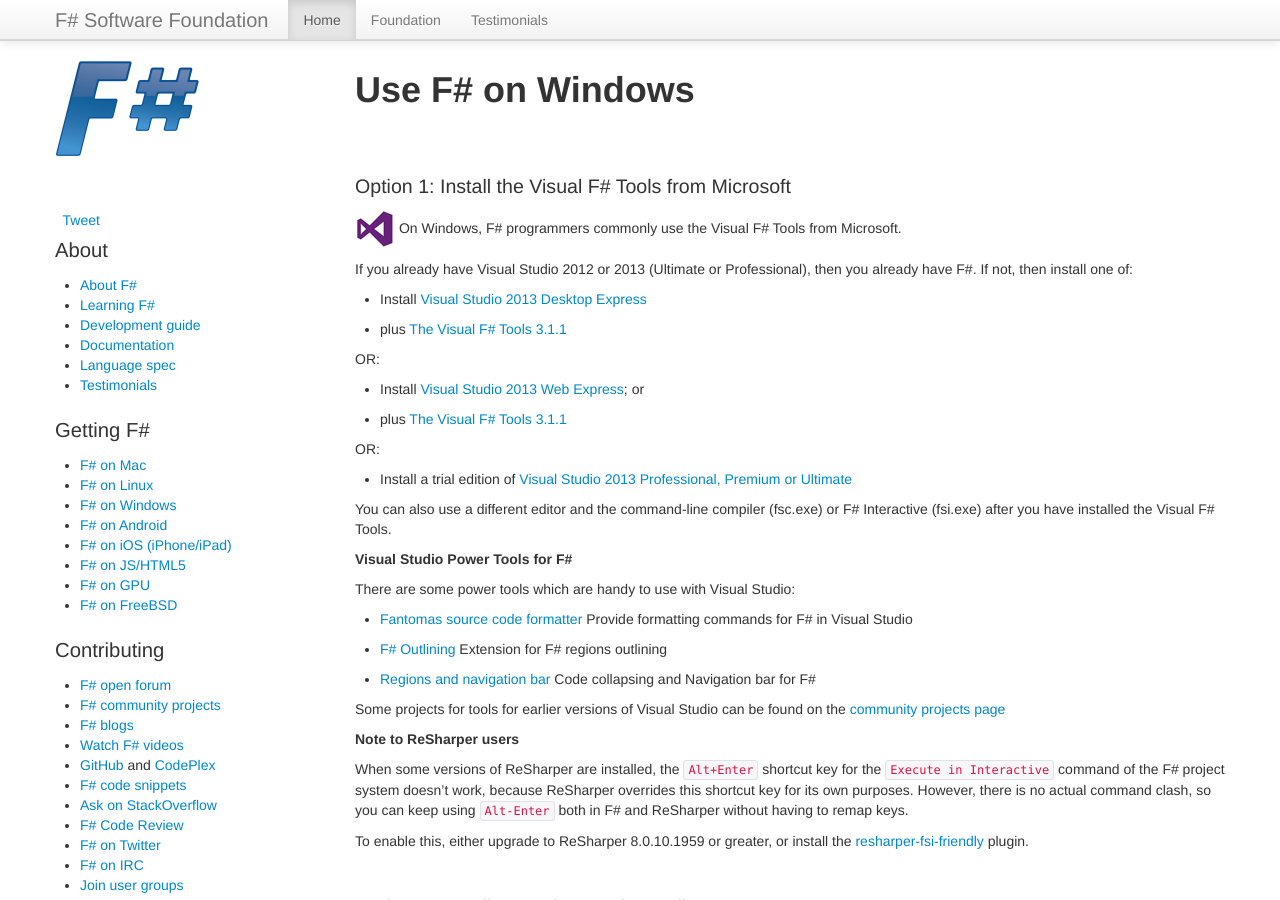
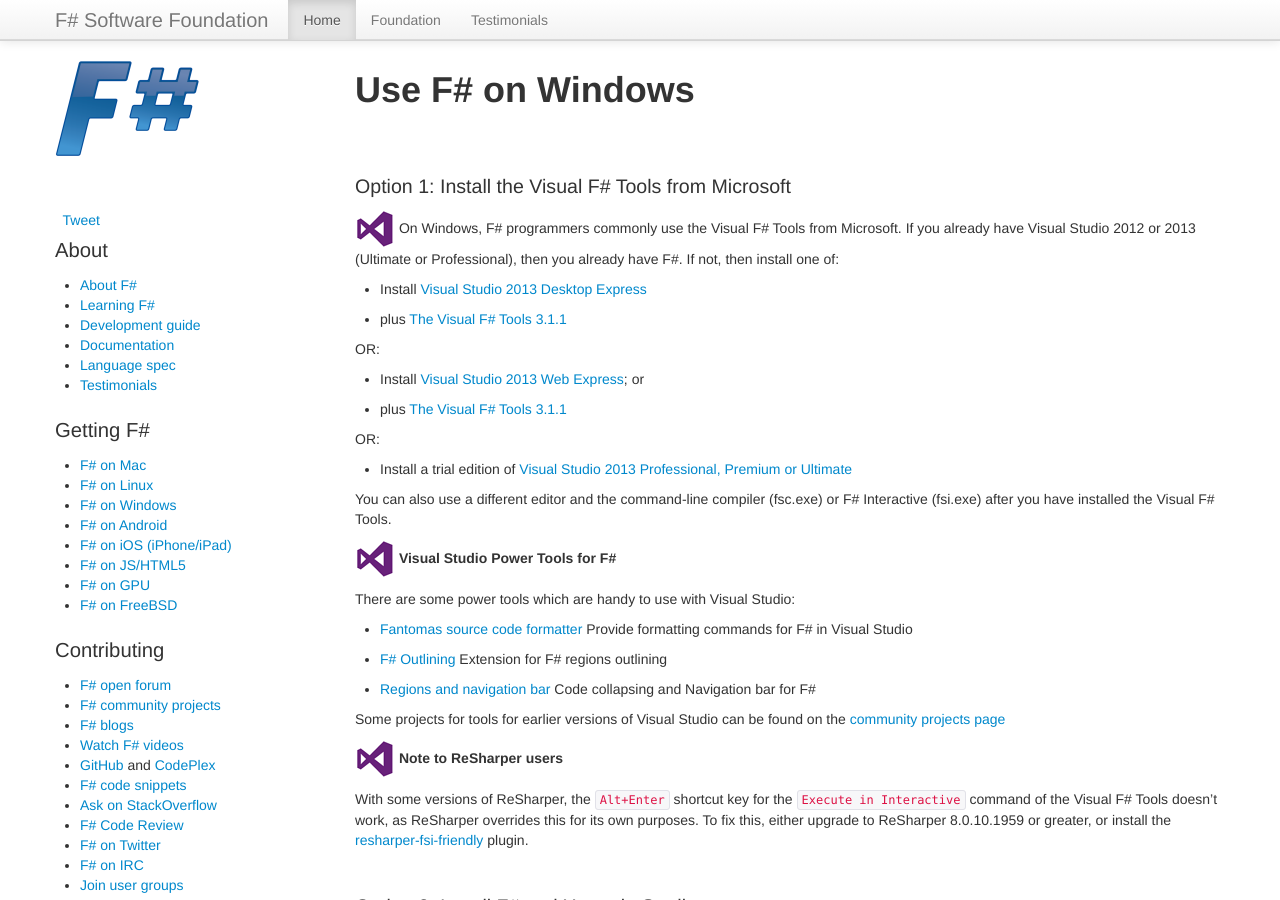
Before and after one commit to fsharp/fsharp.org, a Jekyll site: the page built from use/windows/index.md, in a window 1280 px wide and 900 px high. Built offline with Jekyll 4.4.1, drawn with Linux system fonts in a browser that asks for light colours; nearby versions of some CDN libraries; some web fonts are replaced; comment, search, counter and statistics services are not loaded.

Commit message:
Update index.md

```diff
--- a/use/windows/index.md
+++ b/use/windows/index.md
@@ -8,7 +8,6 @@
 ### Option 1: Install the Visual F# Tools from Microsoft
 
 ![logo](/images/thumbs/vstudio.png)&nbsp;On Windows, F# programmers commonly use the Visual F# Tools from Microsoft.
-
 If you already have Visual Studio 2012 or 2013 (Ultimate or Professional), then you already have F#. If not, then install one of:
 
    - Install [Visual Studio 2013 Desktop Express](http://www.microsoft.com/download/details.aspx?id=40787)
@@ -27,24 +26,23 @@
 You can also use a different editor and the command-line compiler (fsc.exe) or F# Interactive (fsi.exe)
 after you have installed the Visual F# Tools.
 
-##### Visual Studio Power Tools for F# #####
+##### ![logo](/images/thumbs/vstudio.png)&nbsp;Visual Studio Power Tools for F# #####
 
 There are some power tools which are handy to use with Visual Studio:
 
  - [Fantomas source code formatter](http://visualstudiogallery.msdn.microsoft.com/24ef5c87-b4e3-4c3b-b126-1064cc66e148) Provide formatting commands for F# in Visual Studio
+
  - [F# Outlining](http://visualstudiogallery.msdn.microsoft.com/bec977b8-c9d9-4926-999e-e50c4498df8a) Extension for F# regions outlining
+
  - [Regions and navigation bar](http://tomasp.net/blog/regions-navigation.aspx/) Code collapsing and Navigation bar for F#
 
 Some projects for tools for earlier versions of Visual Studio can be found on the [community projects page](/community/projects)
 
-##### Note to ReSharper users #####
+##### ![logo](/images/thumbs/vstudio.png)&nbsp;Note to ReSharper users #####
 
-When some versions of ReSharper are installed, the `Alt+Enter` shortcut key for the `Execute in Interactive`
-command of the F# project system doesn't work, because ReSharper overrides this shortcut key for its own purposes.
-However, there is no actual command clash, so you can keep using `Alt-Enter` both in F# and ReSharper without having
-to remap keys.
-
-To enable this, either upgrade to ReSharper 8.0.10.1959 or greater, or install the [resharper-fsi-friendly](https://github.com/citizenmatt/resharper-fsi-friendly) plugin.
+With some versions of ReSharper, the `Alt+Enter` shortcut key for the `Execute in Interactive`
+command of the Visual F# Tools  doesn't work, as ReSharper overrides this for its own purposes.
+To fix this, either upgrade to ReSharper 8.0.10.1959 or greater, or install the [resharper-fsi-friendly](https://github.com/citizenmatt/resharper-fsi-friendly) plugin.
 
 <br />
 
```
